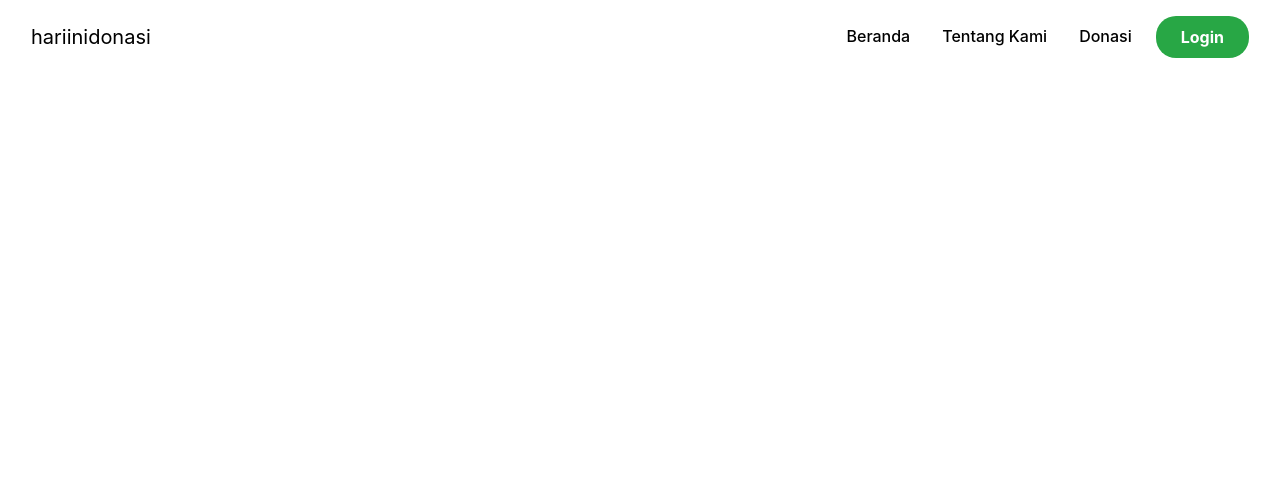
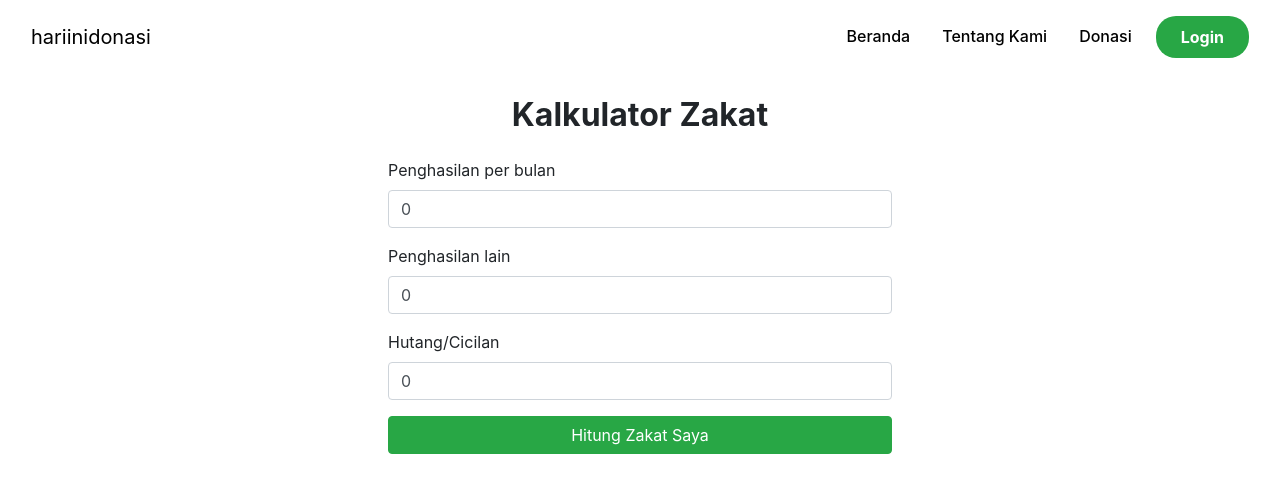
Before and after one commit to Naufalhff/AplikasiPengelolaanDonasiMasjid, a Vue app in the folder frontend/user/: page /kalkulatorzakat in a window 1280 px wide. Shown: the top 492 px of the page. Built offline with nearby package versions, Linux system fonts and the light colour scheme.

Commit message:
update fitur kalkulator zakat

```diff
--- a/frontend/user/src/router/index.js
+++ b/frontend/user/src/router/index.js
@@ -17,6 +17,7 @@ import NominalPage from "../views/NominalPage.vue";
 import FormDonasi from "../views/FormDonasi.vue";
 import PembayaranPage from "../views/PembayaranPage.vue";
 import UploadBukti from "../views/UploadBukti.vue";
+import KalkulatorZakat from "../views/KalkulatorZakat.vue";
 
 const routes = [
   {
@@ -105,6 +106,11 @@ const routes = [
     name: "UploadBukti",
     component: UploadBukti,
   },
+  {
+    path: "/kalkulatorzakat",
+    name: "KalkulatorZakat",
+    component: KalkulatorZakat,
+  },
 ];
 
 const router = createRouter({
--- /dev/null
+++ b/frontend/user/src/views/KalkulatorZakat.vue
@@ -0,0 +1,148 @@
+<template>
+  <div class="container mt-5 p-5">
+    <h2 class="text-center mb-4">Kalkulator Zakat</h2>
+
+    <form @submit.prevent="hitungZakat">
+      <div class="mb-3">
+        <label for="penghasilan" class="form-label"
+          >Penghasilan per bulan</label
+        >
+        <input
+          type="number"
+          v-model="penghasilan"
+          class="form-control"
+          placeholder="Rp. 0"
+          min="0"
+          required
+        />
+      </div>
+
+      <div class="mb-3">
+        <label for="penghasilanLain" class="form-label">Penghasilan lain</label>
+        <input
+          type="number"
+          v-model="penghasilanLain"
+          class="form-control"
+          placeholder="Rp. 0"
+          min="0"
+          required
+        />
+      </div>
+
+      <div class="mb-3">
+        <label for="hutang" class="form-label">Hutang/Cicilan</label>
+        <input
+          type="number"
+          v-model="hutang"
+          class="form-control"
+          placeholder="Rp. 0"
+          min="0"
+          required
+        />
+      </div>
+
+      <button type="submit" class="btn btn-success w-100">
+        Hitung Zakat Saya
+      </button>
+    </form>
+
+    <!-- Modal -->
+    <div
+      class="modal fade"
+      id="zakatModal"
+      tabindex="-1"
+      aria-labelledby="zakatModalLabel"
+      aria-hidden="true"
+    >
+      <div class="modal-dialog">
+        <div class="modal-content">
+          <div class="modal-header">
+            <h5 class="modal-title" id="zakatModalLabel">Kalkulator Zakat</h5>
+            <button
+              type="button"
+              class="btn-close"
+              data-bs-dismiss="modal"
+              aria-label="Close"
+            ></button>
+          </div>
+          <div class="modal-body">
+            <p>Hasil perhitungan zakat penghasilan kamu sebesar:</p>
+            <h4 class="text-success">Rp. {{ zakat.toLocaleString() }}</h4>
+          </div>
+          <div class="modal-footer">
+            <button
+              type="button"
+              class="btn btn-secondary"
+              @click="hitungKembali"
+            >
+              Hitung Kembali Zakat
+            </button>
+            <button
+              type="button"
+              class="btn btn-success"
+              @click="tunaikanZakat"
+            >
+              Tunaikan Sekarang
+            </button>
+          </div>
+        </div>
+      </div>
+    </div>
+  </div>
+</template>
+
+<script>
+import $ from "jquery";
+
+export default {
+  data() {
+    return {
+      penghasilan: 0,
+      penghasilanLain: 0,
+      hutang: 0,
+      zakat: 0,
+    };
+  },
+  methods: {
+    hitungZakat() {
+      const totalPenghasilan =
+        parseFloat(this.penghasilan) + parseFloat(this.penghasilanLain);
+      const totalHutang = parseFloat(this.hutang);
+      const zakatPenghasilan = (totalPenghasilan - totalHutang) * 0.025;
+
+      this.zakat = zakatPenghasilan > 0 ? zakatPenghasilan : 0;
+
+      $("#zakatModal").modal("show");
+    },
+    hitungKembali() {
+      $("#zakatModal").modal("hide");
+
+      this.penghasilan = 0;
+      this.penghasilanLain = 0;
+      this.hutang = 0;
+      this.zakat = 0;
+    },
+    tunaikanZakat() {
+      this.$router.push("/formdonasi");
+    },
+  },
+};
+</script>
+
+<style scoped>
+.container {
+  max-width: 600px;
+}
+
+h2 {
+  font-weight: bold;
+}
+
+.modal-body h4 {
+  font-size: 2rem;
+}
+
+.modal-footer button {
+  width: 48%;
+}
+</style>
```
